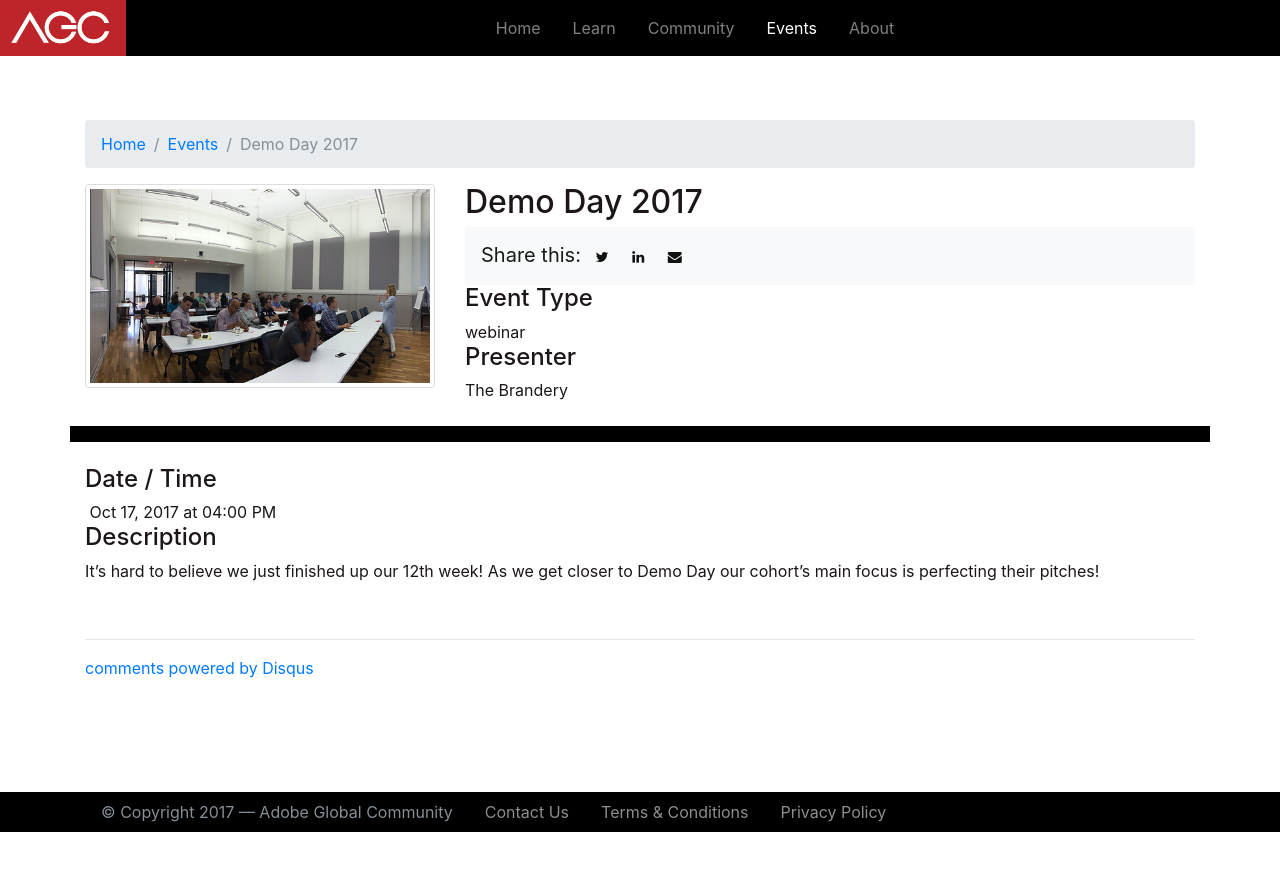
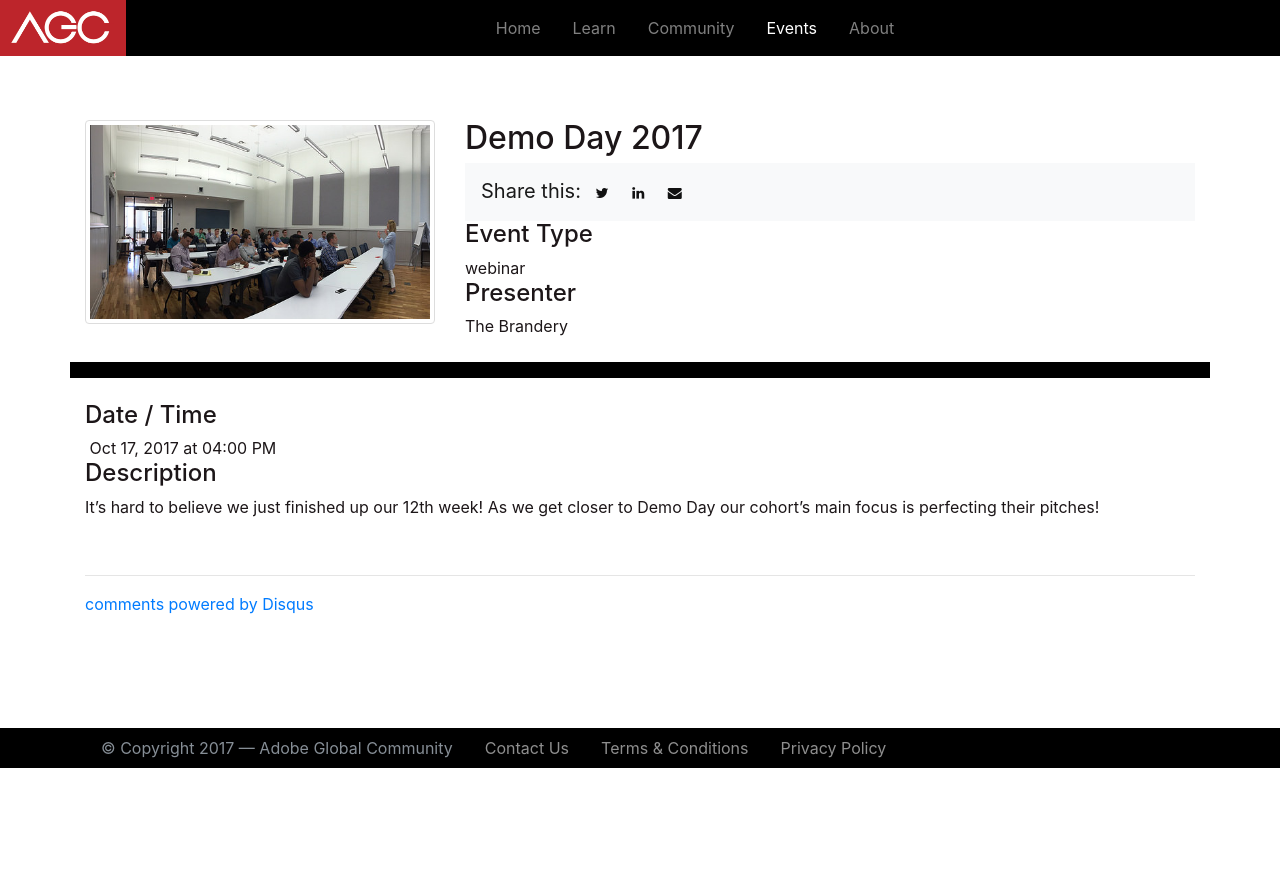
Before and after one commit to AdobeGlobalCommunity/adobecommunity.org-site, a Jekyll site: the page built from _events/demo-day-2.html, in a window 1280 px wide. Shown: the top 871 px of the page. Built offline with Jekyll 4.4.1, drawn with Linux system fonts in a browser that asks for light colours; nearby versions of some CDN libraries; comment, search, counter and statistics services are not loaded.

Commit message:
Removing the breadcrumb from the events page

```diff
--- a/_layouts/event.html
+++ b/_layouts/event.html
@@ -4,11 +4,6 @@ layout: content-page
 
 <div class="row">
     <div class="col-12">
-        <ol class="breadcrumb">
-            <li class="breadcrumb-item"><a href="/">Home</a></li>
-            <li class="breadcrumb-item"><a href="/events.html">Events</a></li>
-            <li class="breadcrumb-item active">{{page.title}}</li>
-        </ol>
         <div class="row">
             <div class="col-sm-4">
                 <div class="well">
```
